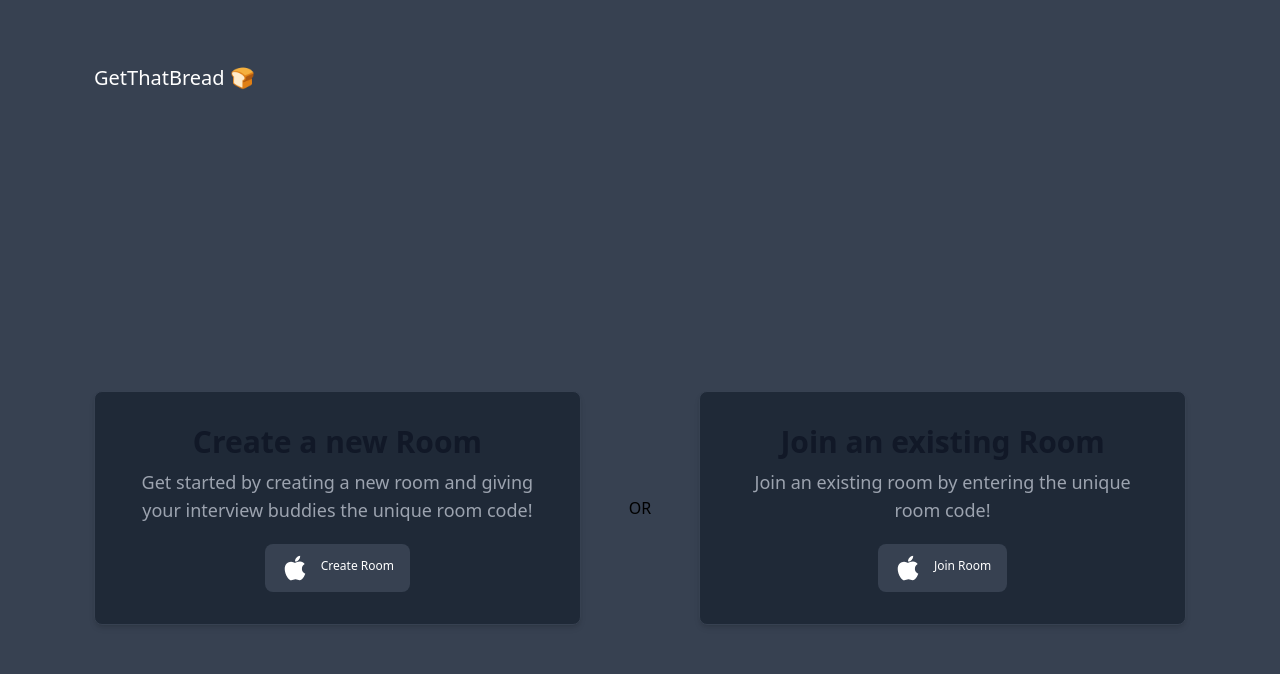
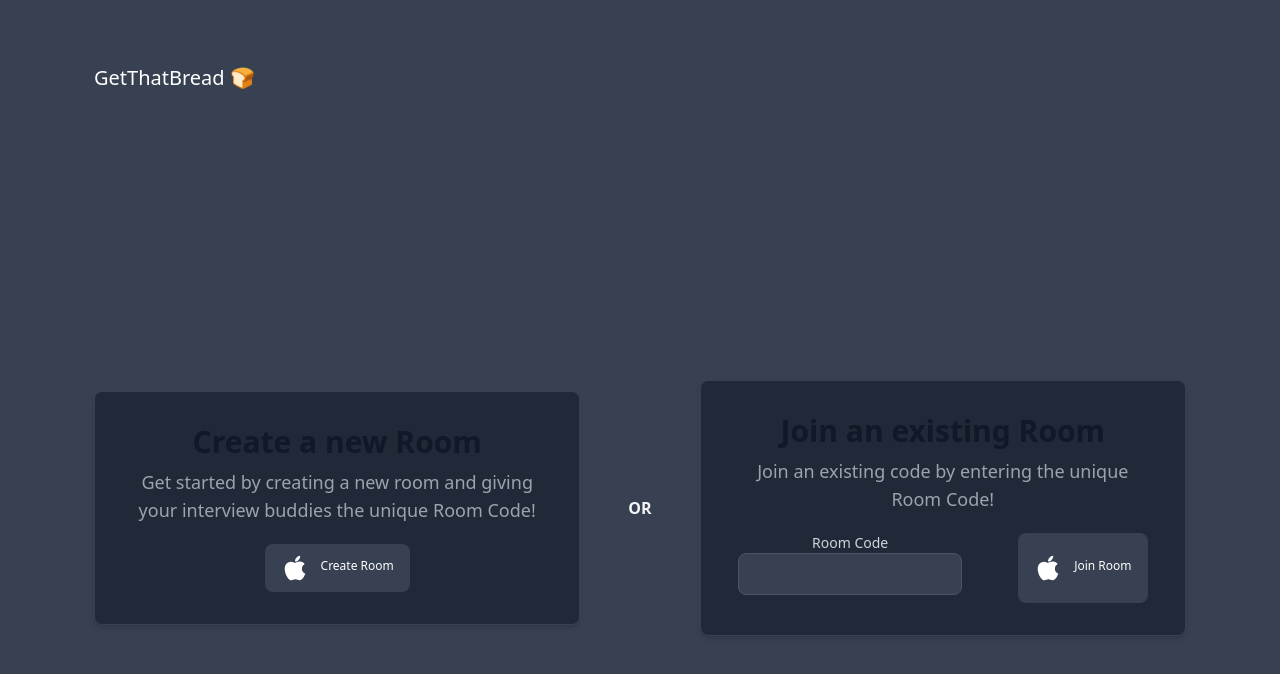
Before and after one commit to TanLeYang/GetThatBread, a Next.js app in the folder frontend/gtb/: page /home in a window 1280 px wide. Shown: the top 674 px of the page. Built offline with nearby package versions, Linux system fonts and the light colour scheme; no server answers; what @aws-amplify/auth would draw is missing.

Commit message:
fe: create create room and join room cards

```diff
--- a/frontend/gtb/components/CallToActionCard.tsx
+++ b/frontend/gtb/components/CallToActionCard.tsx
@@ -1,15 +1,13 @@
 interface CallToActionCardProps {
-  title: string;
-  subtitle: string;
-  callToActionText: string;
-  onClick: React.MouseEventHandler;
+  title: string
+  subtitle: string
+  children: React.ReactNode
 }
 
 const CallToActionCard: React.FunctionComponent<CallToActionCardProps> = ({
   title,
   subtitle,
-  callToActionText,
-  onClick,
+  children
 }) => {
   return (
     <div className="p-4 w-full text-center rounded-lg border shadow-md sm:p-8 bg-gray-800 border-gray-700">
@@ -17,34 +15,9 @@ const CallToActionCard: React.FunctionComponent<CallToActionCardProps> = ({
         {title}
       </h5>
       <p className="mb-5 text-base sm:text-lg text-gray-400">{subtitle}</p>
-      <div className="justify-center items-center space-y-4 sm:flex sm:space-y-0 sm:space-x-4">
-        <a
-          href="#"
-          onClick={onClick}
-          className="w-full sm:w-auto focus:ring-4 focus:outline-none  text-white rounded-lg inline-flex items-center justify-center px-4 py-2.5 bg-gray-700 hover:bg-gray-600 focus:ring-gray-700"
-        >
-          <svg
-            className="mr-3 w-7 h-7"
-            aria-hidden="true"
-            focusable="false"
-            data-prefix="fab"
-            data-icon="apple"
-            role="img"
-            xmlns="http://www.w3.org/2000/svg"
-            viewBox="0 0 384 512"
-          >
-            <path
-              fill="currentColor"
-              d="M318.7 268.7c-.2-36.7 16.4-64.4 50-84.8-18.8-26.9-47.2-41.7-84.7-44.6-35.5-2.8-74.3 20.7-88.5 20.7-15 0-49.4-19.7-76.4-19.7C63.3 141.2 4 184.8 4 273.5q0 39.3 14.4 81.2c12.8 36.7 59 126.7 107.2 125.2 25.2-.6 43-17.9 75.8-17.9 31.8 0 48.3 17.9 76.4 17.9 48.6-.7 90.4-82.5 102.6-119.3-65.2-30.7-61.7-90-61.7-91.9zm-56.6-164.2c27.3-32.4 24.8-61.9 24-72.5-24.1 1.4-52 16.4-67.9 34.9-17.5 19.8-27.8 44.3-25.6 71.9 26.1 2 49.9-11.4 69.5-34.3z"
-            ></path>
-          </svg>
-          <div className="text-left">
-            <div className="mb-1 text-xs">{callToActionText}</div>
-          </div>
-        </a>
-      </div>
+      {children}
     </div>
-  );
-};
+  )
+}
 
-export default CallToActionCard;
+export default CallToActionCard
--- /dev/null
+++ b/frontend/gtb/components/CreateRoomCard.tsx
@@ -0,0 +1,38 @@
+import CallToActionCard from "./CallToActionCard"
+
+const CreateRoomCard: React.FunctionComponent = () => {
+  return (
+    <CallToActionCard
+      title="Create a new Room"
+      subtitle="Get started by creating a new room and giving your interview buddies the unique Room Code!"
+    >
+      <div className="justify-center items-center space-y-4 sm:flex sm:space-y-0 sm:space-x-4">
+        <a
+          href="#"
+          className="w-full sm:w-auto focus:ring-4 focus:outline-none  text-white rounded-lg inline-flex items-center justify-center px-4 py-2.5 bg-gray-700 hover:bg-gray-600 focus:ring-gray-700"
+        >
+          <svg
+            className="mr-3 w-7 h-7"
+            aria-hidden="true"
+            focusable="false"
+            data-prefix="fab"
+            data-icon="apple"
+            role="img"
+            xmlns="http://www.w3.org/2000/svg"
+            viewBox="0 0 384 512"
+          >
+            <path
+              fill="currentColor"
+              d="M318.7 268.7c-.2-36.7 16.4-64.4 50-84.8-18.8-26.9-47.2-41.7-84.7-44.6-35.5-2.8-74.3 20.7-88.5 20.7-15 0-49.4-19.7-76.4-19.7C63.3 141.2 4 184.8 4 273.5q0 39.3 14.4 81.2c12.8 36.7 59 126.7 107.2 125.2 25.2-.6 43-17.9 75.8-17.9 31.8 0 48.3 17.9 76.4 17.9 48.6-.7 90.4-82.5 102.6-119.3-65.2-30.7-61.7-90-61.7-91.9zm-56.6-164.2c27.3-32.4 24.8-61.9 24-72.5-24.1 1.4-52 16.4-67.9 34.9-17.5 19.8-27.8 44.3-25.6 71.9 26.1 2 49.9-11.4 69.5-34.3z"
+            ></path>
+          </svg>
+          <div className="text-left">
+            <div className="mb-1 text-xs"> Create Room </div>
+          </div>
+        </a>
+      </div>
+    </CallToActionCard>
+  )
+}
+
+export default CreateRoomCard
--- /dev/null
+++ b/frontend/gtb/components/JoinRoomCard.tsx
@@ -0,0 +1,47 @@
+import CallToActionCard from "./CallToActionCard"
+
+const JoinRoomCard: React.FunctionComponent = () => {
+  return (
+    <CallToActionCard
+      title={"Join an existing Room"}
+      subtitle={"Join an existing code by entering the unique Room Code!"}
+    >
+      <div className="flex justify-center space-x-14">
+        <label className="block mb-2 text-sm font-medium text-gray-300">
+          Room Code
+          <input
+            type="text"
+            className="border text-sm rounded-lg block w-full p-2.5 bg-gray-700 border-gray-600 placeholder-gray-400
+          text-white focus:ring-blue-500 focus:border-blue-500"
+            required
+          />
+        </label>
+        <a
+          href="#"
+          className="w-full sm:w-auto focus:ring-4 focus:outline-none  text-white rounded-lg inline-flex items-center justify-center px-4 py-2.5 bg-gray-700 hover:bg-gray-600 focus:ring-gray-700"
+        >
+          <svg
+            className="mr-3 w-7 h-7"
+            aria-hidden="true"
+            focusable="false"
+            data-prefix="fab"
+            data-icon="apple"
+            role="img"
+            xmlns="http://www.w3.org/2000/svg"
+            viewBox="0 0 384 512"
+          >
+            <path
+              fill="currentColor"
+              d="M318.7 268.7c-.2-36.7 16.4-64.4 50-84.8-18.8-26.9-47.2-41.7-84.7-44.6-35.5-2.8-74.3 20.7-88.5 20.7-15 0-49.4-19.7-76.4-19.7C63.3 141.2 4 184.8 4 273.5q0 39.3 14.4 81.2c12.8 36.7 59 126.7 107.2 125.2 25.2-.6 43-17.9 75.8-17.9 31.8 0 48.3 17.9 76.4 17.9 48.6-.7 90.4-82.5 102.6-119.3-65.2-30.7-61.7-90-61.7-91.9zm-56.6-164.2c27.3-32.4 24.8-61.9 24-72.5-24.1 1.4-52 16.4-67.9 34.9-17.5 19.8-27.8 44.3-25.6 71.9 26.1 2 49.9-11.4 69.5-34.3z"
+            ></path>
+          </svg>
+          <div className="text-left">
+            <div className="mb-1 text-xs"> Join Room </div>
+          </div>
+        </a>
+      </div>
+    </CallToActionCard>
+  )
+}
+
+export default JoinRoomCard
--- a/frontend/gtb/pages/home.tsx
+++ b/frontend/gtb/pages/home.tsx
@@ -1,33 +1,21 @@
-import { GetServerSideProps, NextPage } from "next";
-import CallToActionCard from "../components/CallToActionCard";
-import Container from "../components/Container";
-import Header from "../components/Header";
-import Image from "next/image";
-import heroSplashImg from "../public/images/herosplash.png";
-import { checkAuth, UNAUTHORISED_REDIRECT } from "../services/auth";
+import { GetServerSideProps, NextPage } from "next"
+import Container from "../components/Container"
+import Header from "../components/Header"
+import CreateRoomCard from "../components/CreateRoomCard"
+import JoinRoomCard from "../components/JoinRoomCard"
 
 const Home: NextPage = () => {
   return (
     <Container>
       <Header />
       <div className="container flex flex-col lg:flex-row lg:mb-20 items-center justify-center gap-12 h-full">
-        <CallToActionCard
-          title="Create a new Room"
-          subtitle="Get started by creating a new room and giving your interview buddies the unique room code!"
-          callToActionText="Create Room"
-          onClick={() => console.log("HELLO NEW ROOm")}
-        />
-        <h1> OR </h1>
-        <CallToActionCard
-          title="Join an existing Room"
-          subtitle="Join an existing room by entering the unique room code!"
-          callToActionText="Join Room"
-          onClick={() => console.log("HELLO JOIN ROOM")}
-        />
+        <CreateRoomCard />
+        <h1 className="text-gray-100 font-bold"> OR </h1>
+        <JoinRoomCard />
       </div>
     </Container>
-  );
-};
+  )
+}
 
 export const getServerSideProps: GetServerSideProps = async (context) => {
   // const authResult = await checkAuth(context)
@@ -35,7 +23,7 @@ export const getServerSideProps: GetServerSideProps = async (context) => {
   //   return UNAUTHORISED_REDIRECT
   // }
 
-  return { props: {} };
-};
+  return { props: {} }
+}
 
-export default Home;
+export default Home
```
